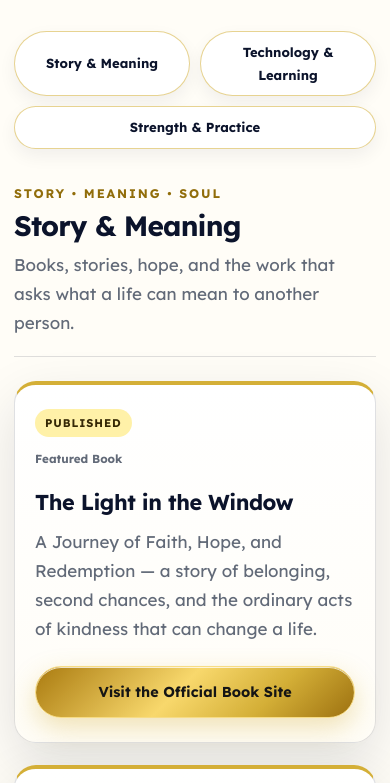
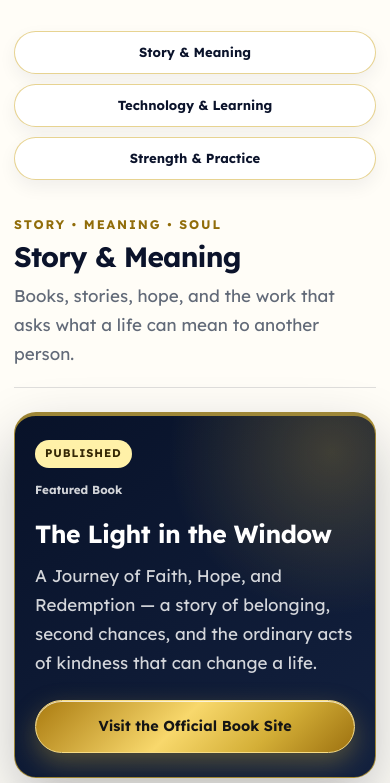
Before and after one commit to leaveonelighton/Ted-Johnson-Works, an Astro site: page / in a window 390 px wide. Shown: the part 1786-2569 px from the top of the page. Built offline with nearby package versions, Linux system fonts and the light colour scheme; Astro itself is replaced by a stand-in of ours.

Commit message:
Polish three-pillar catalog presentation

```diff
--- a/src/styles/catalog.css
+++ b/src/styles/catalog.css
@@ -32,7 +32,7 @@
 
 .catalog-stack {
   display: grid;
-  gap: 54px;
+  gap: 64px;
 }
 
 .work-group {
@@ -84,6 +84,25 @@
   border-radius: var(--radius);
   background: linear-gradient(180deg,#fff 0%,var(--ivory) 100%);
   box-shadow: var(--shadow);
+}
+
+.work-card.featured {
+  border-color: rgba(212,175,55,.72);
+  color: white;
+  background:
+    radial-gradient(circle at 88% 10%, rgba(244,197,66,.22), transparent 36%),
+    linear-gradient(145deg,#081229 0%,#13213f 100%);
+  box-shadow: 0 24px 58px rgba(8,18,41,.24);
+}
+
+.work-card.featured h4 {
+  color: white;
+  font-size: clamp(1.55rem,2.5vw,2rem);
+}
+
+.work-card.featured > p,
+.work-card.featured .work-type {
+  color: rgba(255,255,255,.82);
 }
 
 .work-card-topline {
@@ -141,17 +160,8 @@
   width: 100%;
 }
 
-.workbench-section {
-  background: var(--paper);
-}
-
-.shelf-grid.three {
-  grid-template-columns: repeat(3,minmax(0,1fr));
-}
-
 @media (max-width: 920px) {
-  .work-grid,
-  .shelf-grid.three {
+  .work-grid {
     grid-template-columns: 1fr;
   }
 
@@ -168,7 +178,7 @@
   }
 
   .category-nav a {
-    flex: 1 1 calc(50% - 10px);
+    flex: 1 1 100%;
     justify-content: center;
     text-align: center;
   }
```
